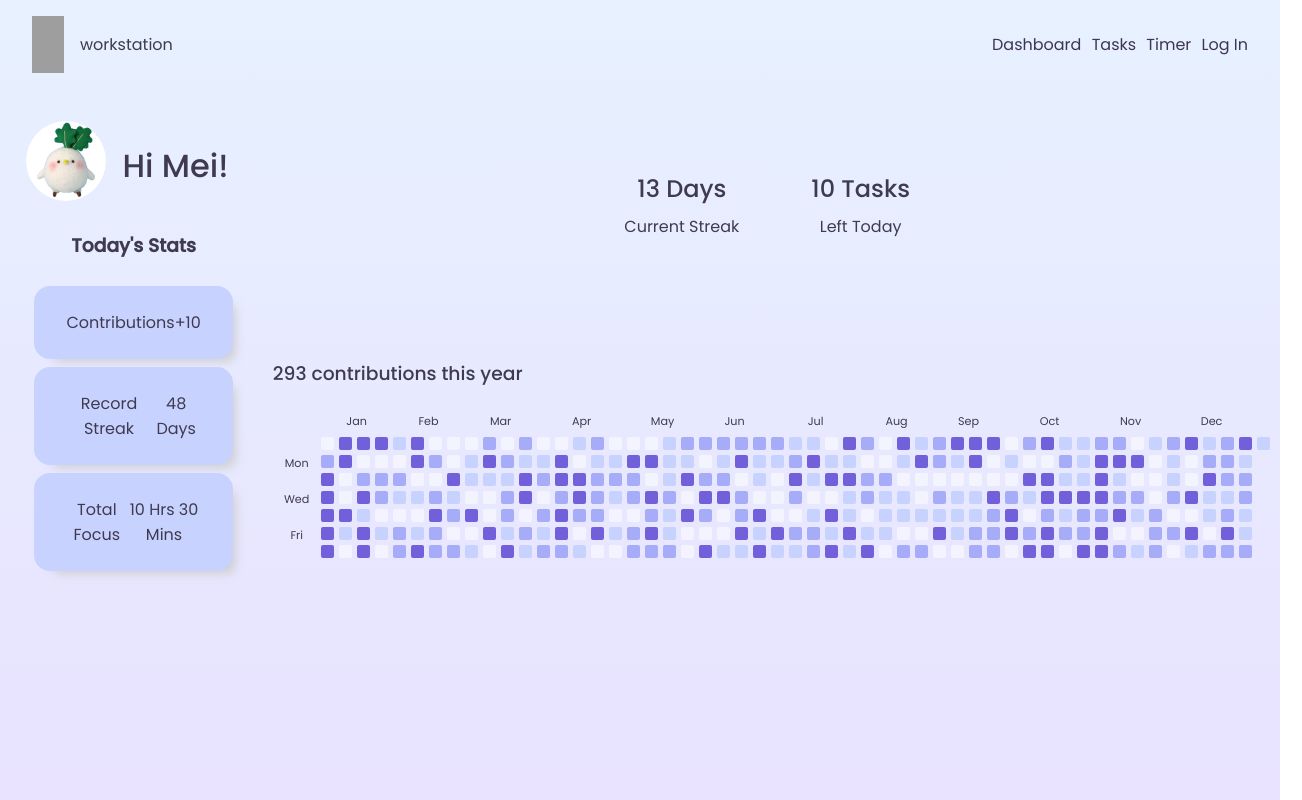
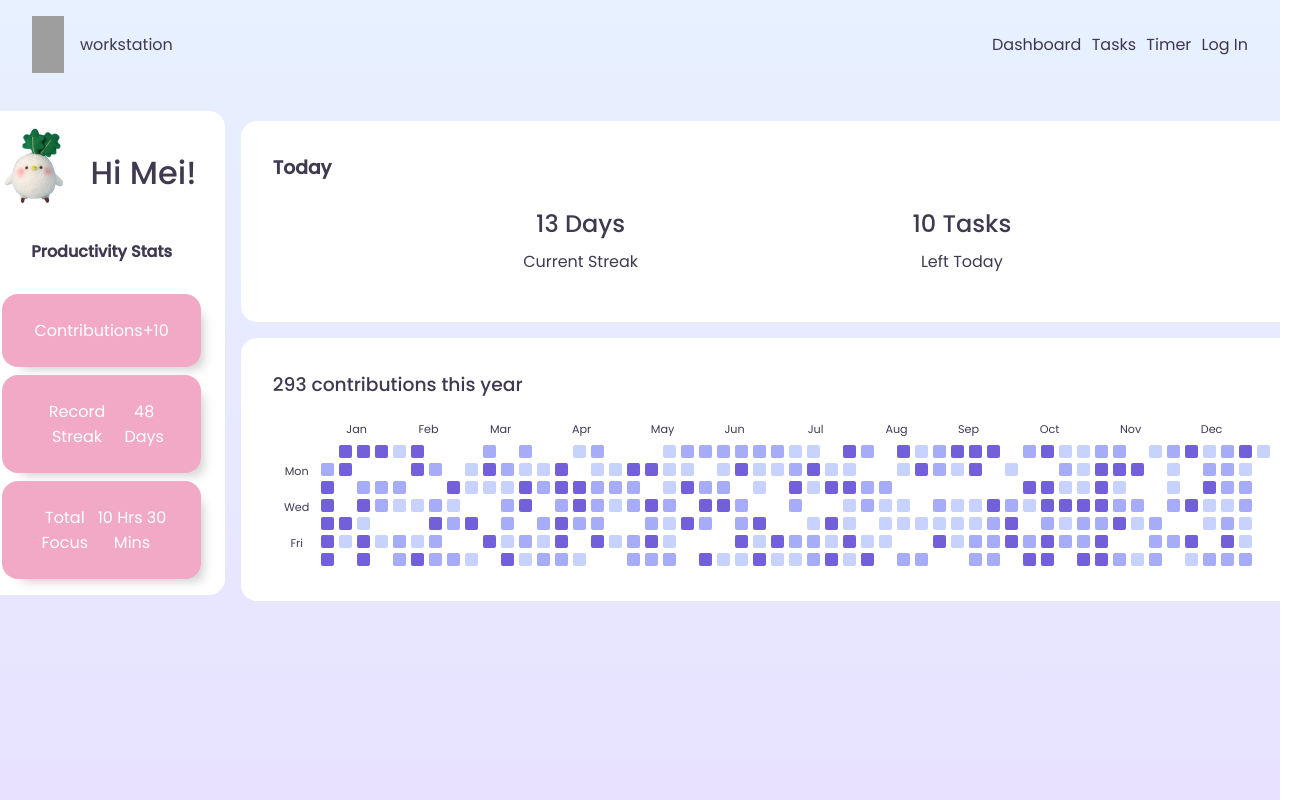
Before and after one commit to mei-lu/flowstate, a React (Create React App) app: page /dashboard in a window 1280 px wide. Shown: the whole page, 1302 px wide, since content can reach past the window. Built offline with nearby package versions, Linux system fonts and the light colour scheme; grey boxes are pictures that could not be loaded.

Commit message:
Remove unused imports

```diff
--- a/src/App.css
+++ b/src/App.css
@@ -177,6 +177,7 @@ ul {
 .contribution-count {
   text-align: left;
   font-weight: 500;
+  margin: 0 0 1rem 0;
 }
 
 .months {
@@ -237,6 +238,7 @@ ul {
   display: grid;
   grid-template-columns: 1fr 1fr;
   grid-template-areas:
+  "profile-section ."
   "profile-section today-section"
   "profile-section graph-section";
   justify-content: center;
@@ -246,6 +248,9 @@ ul {
 
 .graph-section {
   grid-area: graph-section;
+  background-color: #fff;
+  border-radius: 1rem;
+  padding: 2rem;
 }
 
 /* Dashboard Profile Section */
@@ -255,6 +260,8 @@ ul {
   justify-content: center;
   grid-area: profile-section;
   padding: 1rem;
+  background-color: #fff;
+  border-radius: 1rem;
 }
 
 .profile-pic {
@@ -276,20 +283,31 @@ ul {
   justify-content: space-between;
   padding: .5rem 2rem;
   border-radius: 1rem;
-  background-color: rgb(200, 210, 255);
+  background-color: rgb(241, 169, 197);
+  color: #fff;
   box-shadow: 10px 10px 11px -8px rgba(204,204,204,1);
   margin: 0.5rem 0.5rem 0 0.5rem;
 }
 
+.today-heading {
+  text-align: left;
+  margin: 0;
+}
+
 .today-section {
   grid-area: today-section;
-  display: flex;
-  justify-content: center;
+  background-color: #fff;
+  border-radius: 1rem;
+  padding: 2rem;
 }
 
 .today-card {
-  padding: 1rem;
   margin: 1rem;
+}
+
+.today-card-group {
+  display: flex;
+  justify-content: space-evenly;
 }
 
 .dashboard-heading {
--- a/src/pages/Dashboard.jsx
+++ b/src/pages/Dashboard.jsx
@@ -12,7 +12,7 @@ class Dashboard extends React.Component{
                         <div className='profile-pic' style={{backgroundImage: `url(${ProfilePic})`}}></div>
                         <h1>Hi Mei!</h1>
                     </div>
-                    <h3>Today's Stats</h3>
+                    <h4>Productivity Stats</h4>
                     <div className='small-stats-group'>
                     <StatCardSmall title='Contributions' data='+10'/>
                     <StatCardSmall title='Record Streak' data='48 Days'/>
@@ -20,8 +20,11 @@ class Dashboard extends React.Component{
                 </div>
                 </div>
                 <div className='today-section'>
-                    <div className='today-card'><p className='dashboard-heading'>13 Days</p> Current Streak</div>
-                    <div className='today-card'><p className='dashboard-heading'>10 Tasks</p>Left Today</div>
+                    <h3 className='today-heading'>Today</h3>
+                    <div className='today-card-group'>
+                        <div className='today-card'><p className='dashboard-heading'>13 Days</p> Current Streak</div>
+                        <div className='today-card'><p className='dashboard-heading'>10 Tasks</p>Left Today</div>
+                    </div>
                 </div>
 
                 <div className='graph-section'>
```
